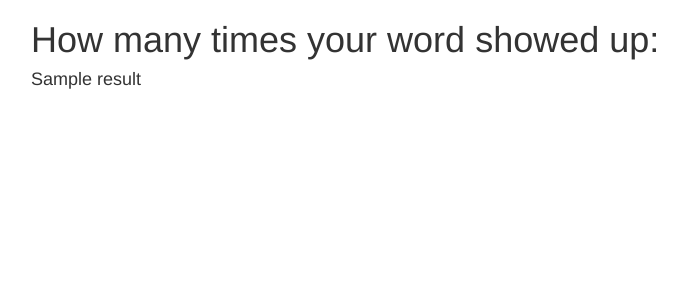
After one commit to moorebrett0/fridaytest, a PHP site: template views/count.twig in a window 1280 px wide. The commit adds this page. Shown: the top 300 px of the page, without its empty margins (39-726 px from the left). Run offline with PHP 8.4, Linux system fonts and the light colour scheme; the template is opened without the code that fills it: most values are stand-ins (such as "Sample title", 1, 10 or a date in 2020); some libraries are stand-ins or nearby versions.

Commit message:
add count.twig with full functionality

```diff
--- a/app/app.php
+++ b/app/app.php
@@ -12,10 +12,10 @@
         return $app['twig']->render('form.twig');
     });
 
-    $app->get("/view_search", function() use($app) {
+    $app->get("/view_results", function() use($app) {
         $my_repeatCounter = new RepeatCounter;
-        $word_count = $my_repeatCounter->countRepeats($_GET['string'], $_GET['word']);
-        return $app['twig']->render('.twig', array('result' => $word_count));
+        $word_count = $my_repeatCounter->countRepeats($_GET['word'], $_GET['string']);
+        return $app['twig']->render('count.twig', array('result' => $word_count));
     });
 
     return $app;
--- /dev/null
+++ b/views/count.twig
@@ -0,0 +1,13 @@
+<!DOCTYPE html>
+<html>
+<head>
+    <link rel='stylesheet' href='https://maxcdn.bootstrapcdn.com/bootstrap/3.3.1/css/bootstrap.min.css'>
+    <title>Word Count</title>
+</head>
+<body>
+    <div class="container">
+        <h1>How many times your word showed up:</h1>
+        <h4>{{ result }}</h4>
+    </div>
+</body>
+</html>
```
